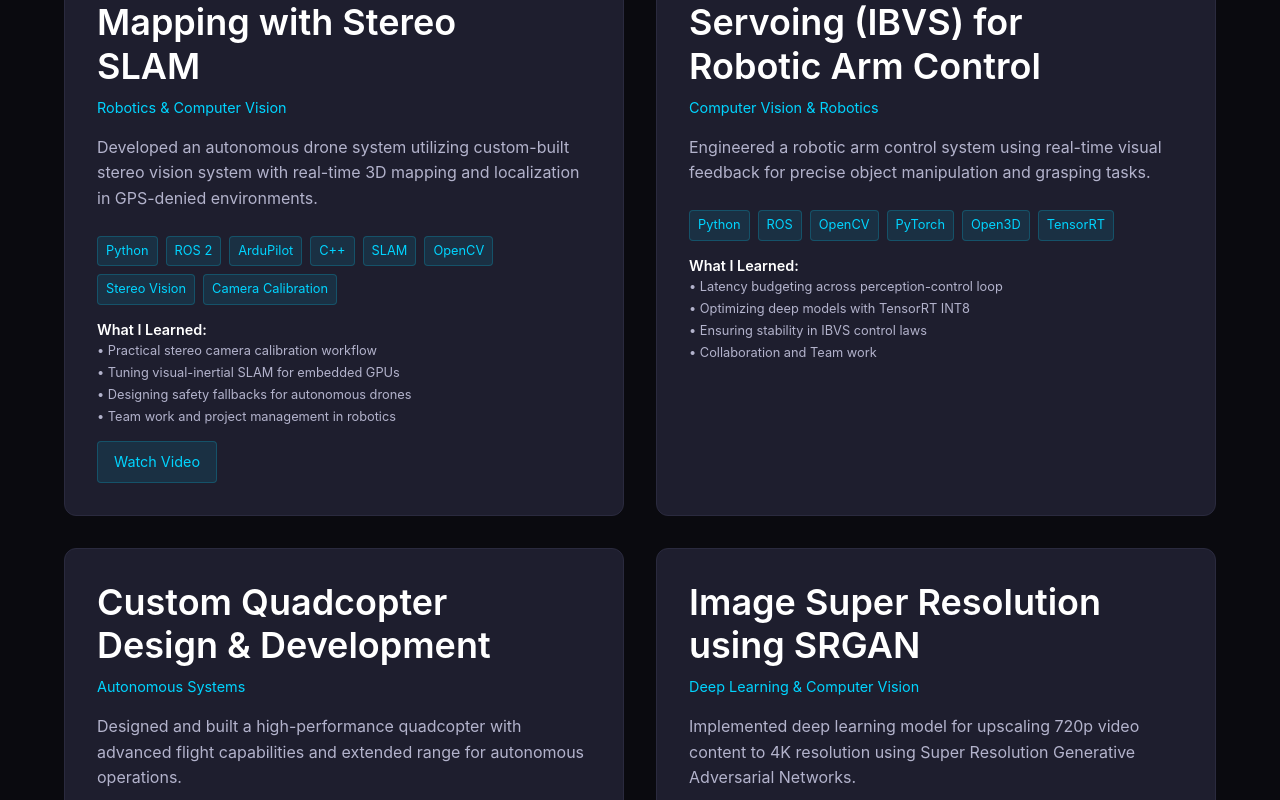
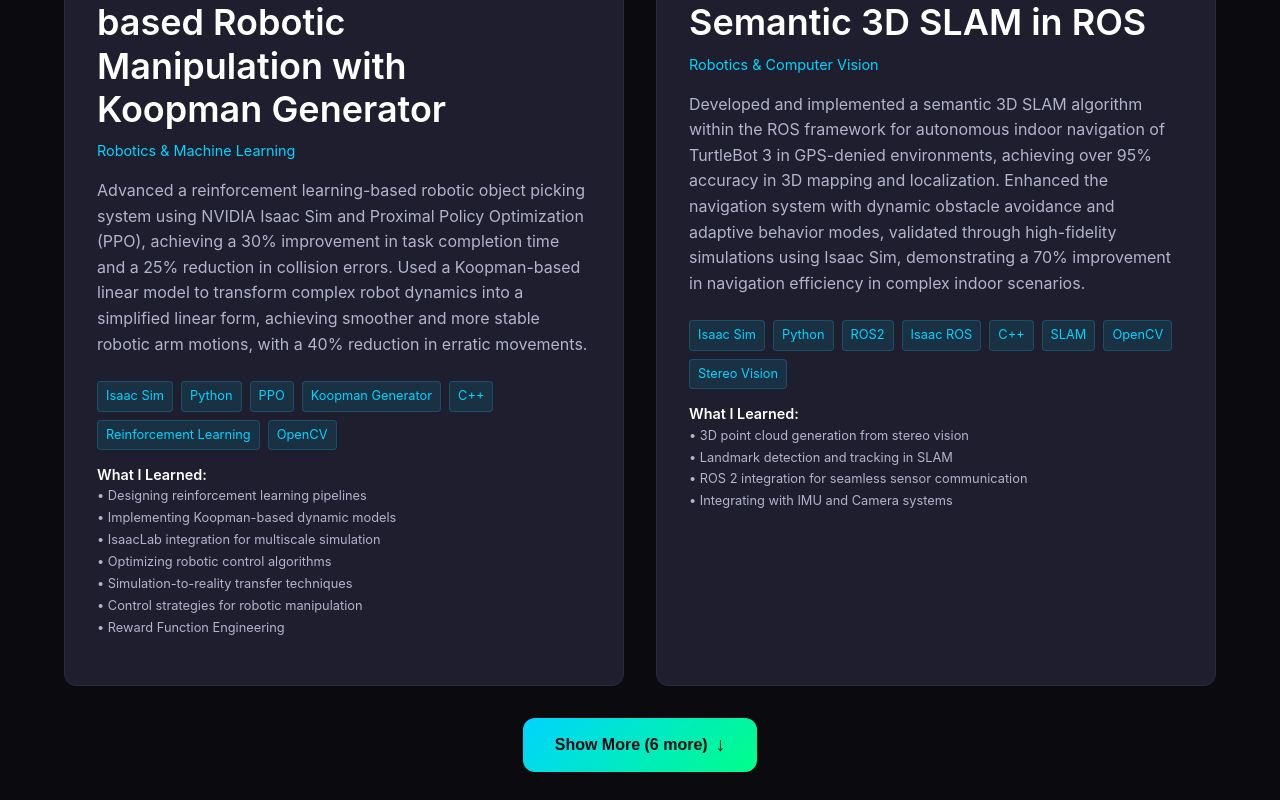
Before and after one commit to VamsiKrishna1211/VamsiKrishna1211.github.io, a React (Vite) app: page /#home in a window 1280 px wide. Shown: the part 3540-4340 px from the top of the page. Built offline with nearby package versions, Linux system fonts and the light colour scheme.

Commit message:
Added new projects

```diff
--- a/src/components/Projects/Projects.css
+++ b/src/components/Projects/Projects.css
@@ -137,3 +137,55 @@
   background: rgba(0, 212, 255, 0.2);
   border-color: rgba(0, 212, 255, 0.4);
 }
+
+.show-more-container {
+  display: flex;
+  justify-content: center;
+  margin-top: var(--space-xl);
+}
+
+.show-more-btn {
+  background: linear-gradient(135deg, var(--primary), var(--accent));
+  border: none;
+  border-radius: var(--radius-lg);
+  padding: var(--space-md) var(--space-xl);
+  color: var(--bg-primary);
+  font-size: 1rem;
+  font-weight: 600;
+  cursor: pointer;
+  display: flex;
+  align-items: center;
+  gap: var(--space-sm);
+  transition: var(--transition-normal);
+  position: relative;
+  overflow: hidden;
+}
+
+.show-more-btn::before {
+  content: '';
+  position: absolute;
+  top: 0;
+  left: -100%;
+  width: 100%;
+  height: 100%;
+  background: linear-gradient(90deg, transparent, rgba(255, 255, 255, 0.2), transparent);
+  transition: left 0.5s;
+}
+
+.show-more-btn:hover::before {
+  left: 100%;
+}
+
+.show-more-btn:hover {
+  transform: translateY(-2px);
+  box-shadow: var(--shadow-glow);
+}
+
+.btn-arrow {
+  font-size: 1.2rem;
+  transition: transform 0.3s ease;
+}
+
+.show-more-btn:hover .btn-arrow {
+  transform: translateY(-2px);
+}
--- a/src/components/Projects/Projects.jsx
+++ b/src/components/Projects/Projects.jsx
@@ -1,9 +1,14 @@
-import React from 'react';
+import React, { useState } from 'react';
 import { motion } from 'framer-motion';
 import projectsData from '../../data/projects.json';
 import './Projects.css';
 
 const Projects = () => {
+  const [showAll, setShowAll] = useState(false);
+  const displayCount = 2;
+  // Display all projects if showAll is true, otherwise display the first 2
+  const displayedProjects = showAll ? projectsData : projectsData.slice(0, displayCount);
+
   return (
     <section className="projects section">
       <div className="container">
@@ -20,7 +25,7 @@ const Projects = () => {
         </motion.div>
 
         <div className="projects-grid">
-          {projectsData.slice(0, 6).map((project, index) => (
+          {displayedProjects.map((project, index) => (
             <motion.div
               key={project.id}
               className="project-card"
@@ -62,6 +67,24 @@ const Projects = () => {
             </motion.div>
           ))}
         </div>
+
+        {projectsData.length > displayCount && (
+          <motion.div
+            className="show-more-container"
+            initial={{ opacity: 0, y: 20 }}
+            whileInView={{ opacity: 1, y: 0 }}
+            transition={{ duration: 0.6 }}
+            viewport={{ once: true }}
+          >
+            <button
+              className="show-more-btn"
+              onClick={() => setShowAll(!showAll)}
+            >
+              {showAll ? 'Show Less' : `Show More (${projectsData.length - displayCount} more)`}
+              <span className="btn-arrow">{showAll ? '↑' : '↓'}</span>
+            </button>
+          </motion.div>
+        )}
       </div>
     </section>
   );
--- a/src/data/projects.json
+++ b/src/data/projects.json
@@ -1,4 +1,75 @@
 [
+    {
+    "id": 1,
+    "title": "Reinforcement Learning-based Robotic Manipulation with Koopman Generator",
+    "category": "Robotics & Machine Learning",
+    "description": "Advanced a reinforcement learning-based robotic object picking system using NVIDIA Isaac Sim and Proximal Policy Optimization (PPO), achieving a 30% improvement in task completion time and a 25% reduction in collision errors. Used a Koopman-based linear model to transform complex robot dynamics into a simplified linear form, achieving smoother and more stable robotic arm motions, with a 40% reduction in erratic movements.",
+    "longDescription": "This project involved developing a robotic manipulation system leveraging reinforcement learning and Koopman-based linear models. The system integrates advanced simulation tools and machine learning techniques to optimize robotic arm control and object manipulation tasks.",
+    "technologies": ["Isaac Sim", "Python", "PPO", "Koopman Generator", "C++", "Reinforcement Learning", "OpenCV"],
+    "frameworks": ["NVIDIA Isaac Gym", "PyTorch", "Koopman Operator"],
+    "image": "/src/assets/robotic-manipulation-project.jpg",
+    "video": null,
+    "github": "https://github.com/VamsiKrishna1211/DL-CSCI-5527-Project",
+    "demo": null,
+    "status": "Completed",
+    "featured": true,
+    "highlights": [
+      "30% improvement in task completion time",
+      "25% reduction in collision errors",
+      "Smoother and more stable robotic arm motions",
+      "40% reduction in erratic movements",
+      "Integration of Koopman-based linear models for dynamic simplification"
+    ],
+    "challenges": [
+      "Complex robot dynamics transformation",
+      "Real-time reinforcement learning constraints",
+      "Collision avoidance in dense environments",
+      "Optimizing PPO for robotic control"
+    ],
+    "learned": [
+      "Designing reinforcement learning pipelines",
+      "Implementing Koopman-based dynamic models",
+      "IsaacLab integration for multiscale simulation",
+      "Optimizing robotic control algorithms",
+      "Simulation-to-reality transfer techniques",
+      "Control strategies for robotic manipulation",
+      "Reward Function Engineering"
+    ]
+  },
+  {
+    "id": 1,
+    "title": "Indoor Mapping Using Semantic 3D SLAM in ROS",
+    "category": "Robotics & Computer Vision",
+    "description": "Developed and implemented a semantic 3D SLAM algorithm within the ROS framework for autonomous indoor navigation of TurtleBot 3 in GPS-denied environments, achieving over 95% accuracy in 3D mapping and localization. Enhanced the navigation system with dynamic obstacle avoidance and adaptive behavior modes, validated through high-fidelity simulations using Isaac Sim, demonstrating a 70% improvement in navigation efficiency in complex indoor scenarios.",
+    "longDescription": "This project involved developing a comprehensive autonomous indoor navigation system using advanced computer vision and SLAM techniques. The system integrates multiple sensors and compute platforms to enable safe autonomous navigation in complex environments.",
+    "technologies": ["Isaac Sim", "Python", "ROS2", "Isaac ROS", "C++", "SLAM", "OpenCV", "Stereo Vision", "Camera Calibration"],
+    "frameworks": ["ORB-SLAM3", "RTAB-Map", "TurtleBot 3", "Isaac Sim"],
+    "image": "/src/assets/indoor-mapping-project.jpg",
+    "video": null,
+    "github": "https://github.com/VamsiKrishna1211/CV-CSCI-5561-Project",
+    "demo": null,
+    "status": "Completed",
+    "featured": true,
+    "highlights": [
+      "Semantic 3D SLAM implementation with ROS",
+      "Dynamic obstacle avoidance and adaptive behavior modes",
+      "High-fidelity simulations using Isaac Sim",
+      "Achieved over 95% accuracy in 3D mapping and localization",
+      "70% improvement in navigation efficiency in complex indoor scenarios"
+    ],
+    "challenges": [
+      "Autonomous navigation in GPS-denied environments",
+      "Real-time processing constraints on edge hardware",
+      "Sensor fusion and calibration accuracy",
+      "Safety protocols for autonomous navigation"
+    ],
+    "learned": [
+      "3D point cloud generation from stereo vision",
+      "Landmark detection and tracking in SLAM",
+      "ROS 2 integration for seamless sensor communication",
+      "Integrating with IMU and Camera systems"
+    ]
+  },
   {
     "id": 1,
     "title": "Autonomous Drone 3D Mapping with Stereo SLAM",
@@ -142,7 +213,7 @@
     "frameworks": ["Wave-UNet", "One Cycle Learning"],
     "image": "/src/assets/noise-cancellation-project.jpg",
     "video": null,
-    "github": "https://github.com/VamsiKrishna1211/audio-noise-cancellation",
+    "github": "https://github.com/VamsiKrishna1211/Noise-Reduction-Deep-Learning",
     "demo": null,
     "status": "Completed",
     "featured": false,
@@ -163,5 +234,39 @@
       "Optimizing STFT/iSTFT pipelines",
       "Effective learning rate scheduling"
     ]
+  },
+  {
+    "id": 6,
+    "title": "Pot-Hole Detection",
+    "category": "Computer Vision & Deep Learning",
+    "description": "Developed a comprehensive pothole detection system using deep learning techniques, achieving a mean Average Precision (mAP) exceeding 0.85 at 0.95 IoU. The system leverages advanced data augmentation and a ResNet50 backbone with RetinaNet architecture for accurate object detection.",
+    "longDescription": "This project involved creating a robust pothole detection system using computer vision and deep learning. The system processes road imagery to automatically identify and localize potholes, contributing to automated road maintenance and safety assessment systems.",
+    "technologies": ["Python", "PyTorch", "Fastai", "OpenCV", "Scikit-Learn", "Albumentations"],
+    "frameworks": ["ResNet50", "RetinaNet", "PascalVOC", "COCO"],
+    "image": "/src/assets/pothole-detection-project.jpg",
+    "video": null,
+    "github": "https://github.com/VamsiKrishna1211/Pothole-detection",
+    "demo": null,
+    "status": "Completed",
+    "featured": false,
+    "highlights": [
+      "Compiled dataset with annotated potholes in PascalVOC and COCO formats",
+      "Advanced data augmentation using Albumentations library",
+      "ResNet50 backbone with RetinaNet-based architecture",
+      "Achieved mAP exceeding 0.85 at 0.95 IoU",
+      "Semi-synthetic data generation for improved training"
+    ],
+    "challenges": [
+      "Dataset compilation and annotation quality",
+      "Handling varying lighting and weather conditions",
+      "Optimizing model performance for real-time detection",
+      "Balancing precision and recall for safety-critical applications"
+    ],
+    "learned": [
+      "Advanced data augmentation techniques with Albumentations",
+      "Object detection model architecture design",
+      "Performance evaluation metrics for detection tasks",
+      "Dataset preparation and annotation workflows"
+    ]
   }
 ]
```
